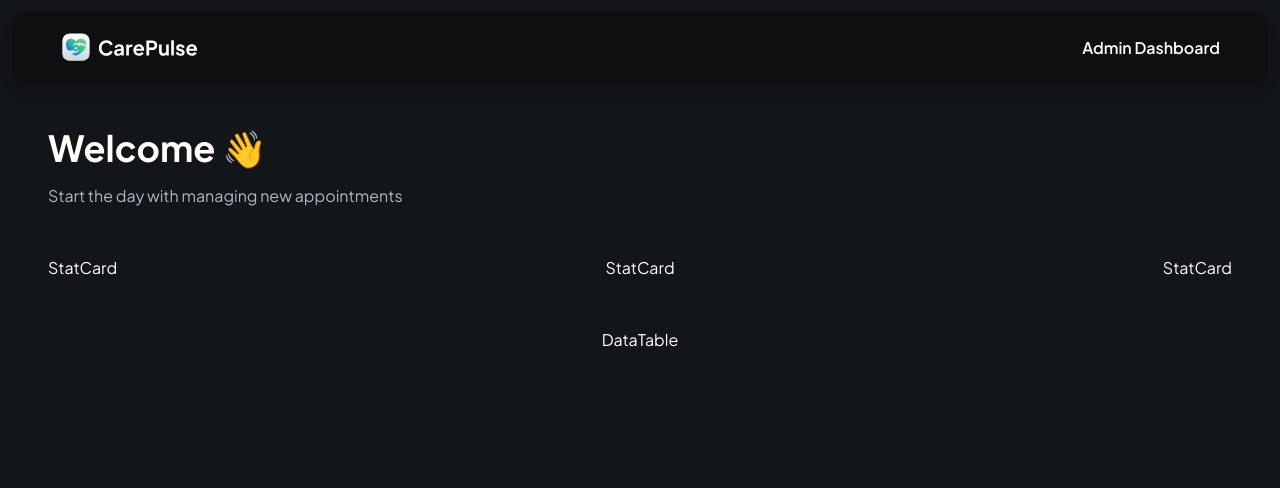
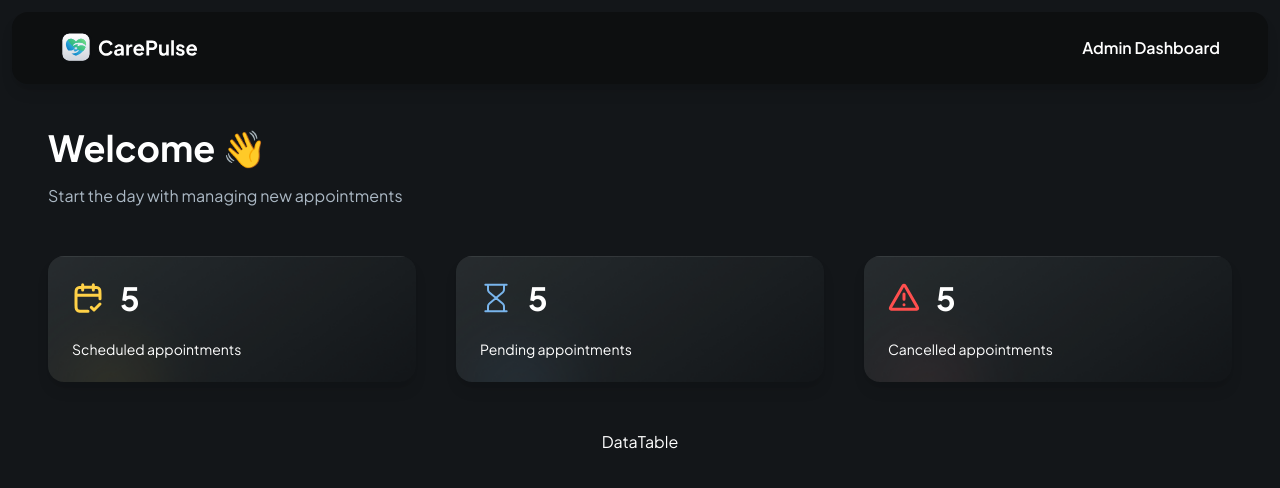
Before and after one commit to lasindu2001/next-healthcare, a Next.js app: page /admin in a window 1280 px wide. Shown: the top 488 px of the page. Built offline with nearby package versions, Linux system fonts and the light colour scheme.

Commit message:
create statcard component

```diff
--- a/components/StatCard.tsx
+++ b/components/StatCard.tsx
@@ -1,3 +1,6 @@
+import clsx from "clsx";
+import Image from "next/image";
+
 type StatCardProps = {
     type: "appointments" | "pending" | "cancelled";
     count: number;
@@ -7,7 +10,24 @@ type StatCardProps = {
 
 const StatCard = ({ count = 0, label, icon, type }: StatCardProps) => {
     return (
-        <div>StatCard</div>
+        <div className={clsx("stat-card", {
+            "bg-appointments": type === "appointments",
+            "bg-pending": type === "pending",
+            "bg-cancelled": type === "cancelled",
+        })}
+        >
+            <div className="flex items-center gap-4">
+                <Image
+                    src={icon}
+                    height={32}
+                    width={32}
+                    alt="appointments"
+                    className="size-8 w-fit"
+                />
+                <h2 className="text-32-bold text-white">{count}</h2>
+            </div>
+            <p className="text-14-regular">{label}</p>
+        </div>
     )
 }
 
```
